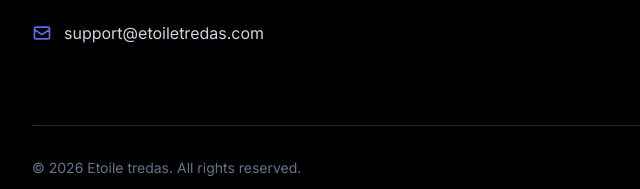
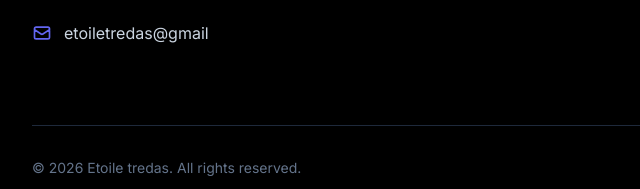
Before and after one commit to etoiletredas-arch/Etoiletredas, a plain HTML site: page index.html in a window 1280 px wide. Shown: the part 2580-2769 px from the top of the page, 0-640 px from the left. Drawn offline with nearby package versions, Linux system fonts and the light colour scheme.

Commit message:
Update contact email in index.html

```diff
--- a/index.html
+++ b/index.html
@@ -203,7 +203,7 @@
                     <p class="text-slate-400 mb-6 max-w-sm">Innovating the future with smart, secure, and user-centric digital solutions.</p>
                     <div class="flex items-center text-slate-300">
                         <svg class="w-5 h-5 mr-3 text-indigo-500" fill="none" stroke="currentColor" viewBox="0 0 24 24"><path stroke-linecap="round" stroke-linejoin="round" stroke-width="2" d="M3 8l7.89 5.26a2 2 0 002.22 0L21 8M5 19h14a2 2 0 002-2V7a2 2 0 00-2-2H5a2 2 0 00-2 2v10a2 2 0 002 2z"></path></svg>
-                        <a href="mailto:support@etoiletredas.com" class="hover:text-white transition-colors">support@etoiletredas.com</a>
+                        <a href="mailto:etoiletredas@gmail.com" class="hover:text-white transition-colors">etoiletredas@gmail</a>
                     </div>
                 </div>
 
```
